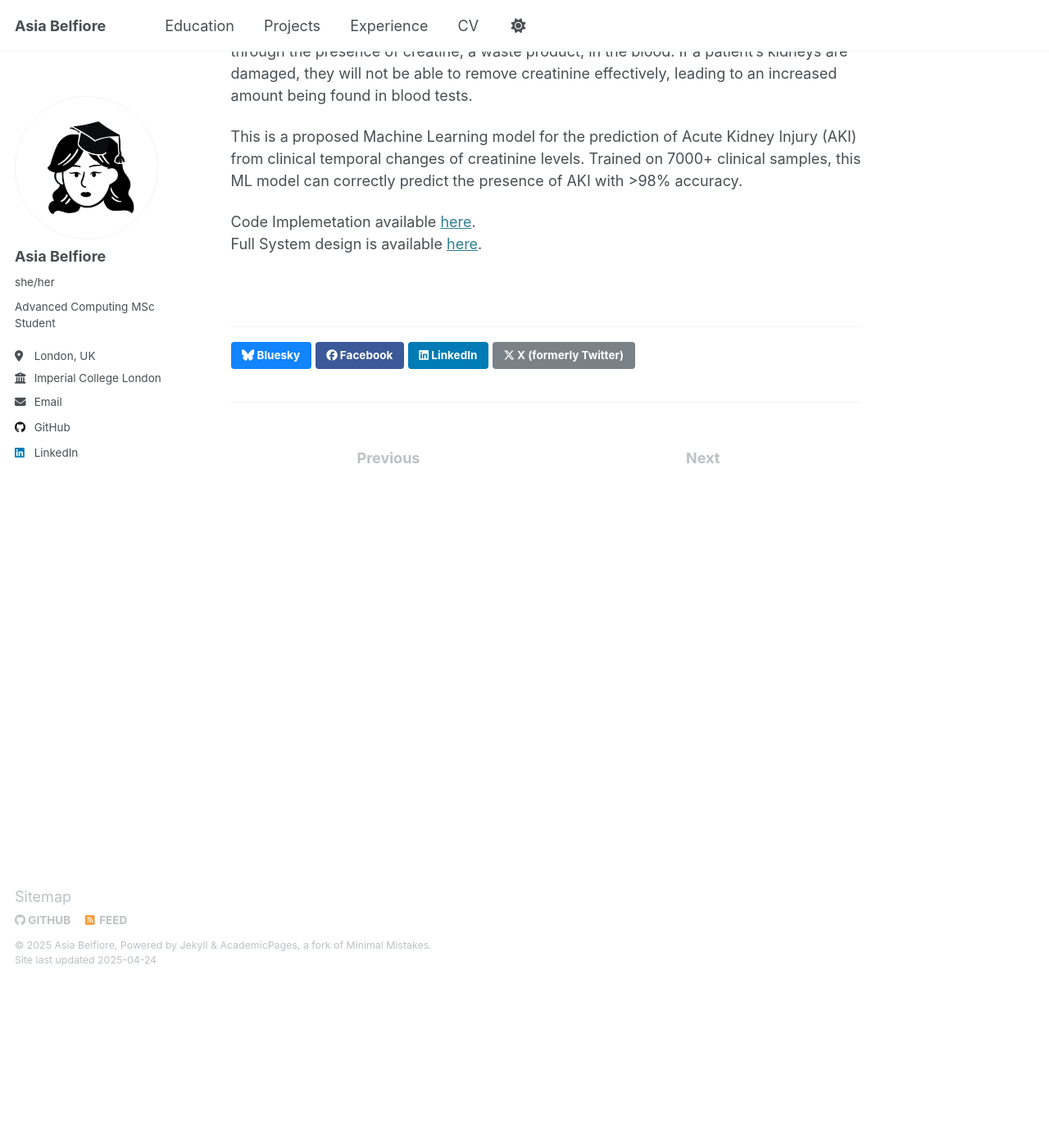
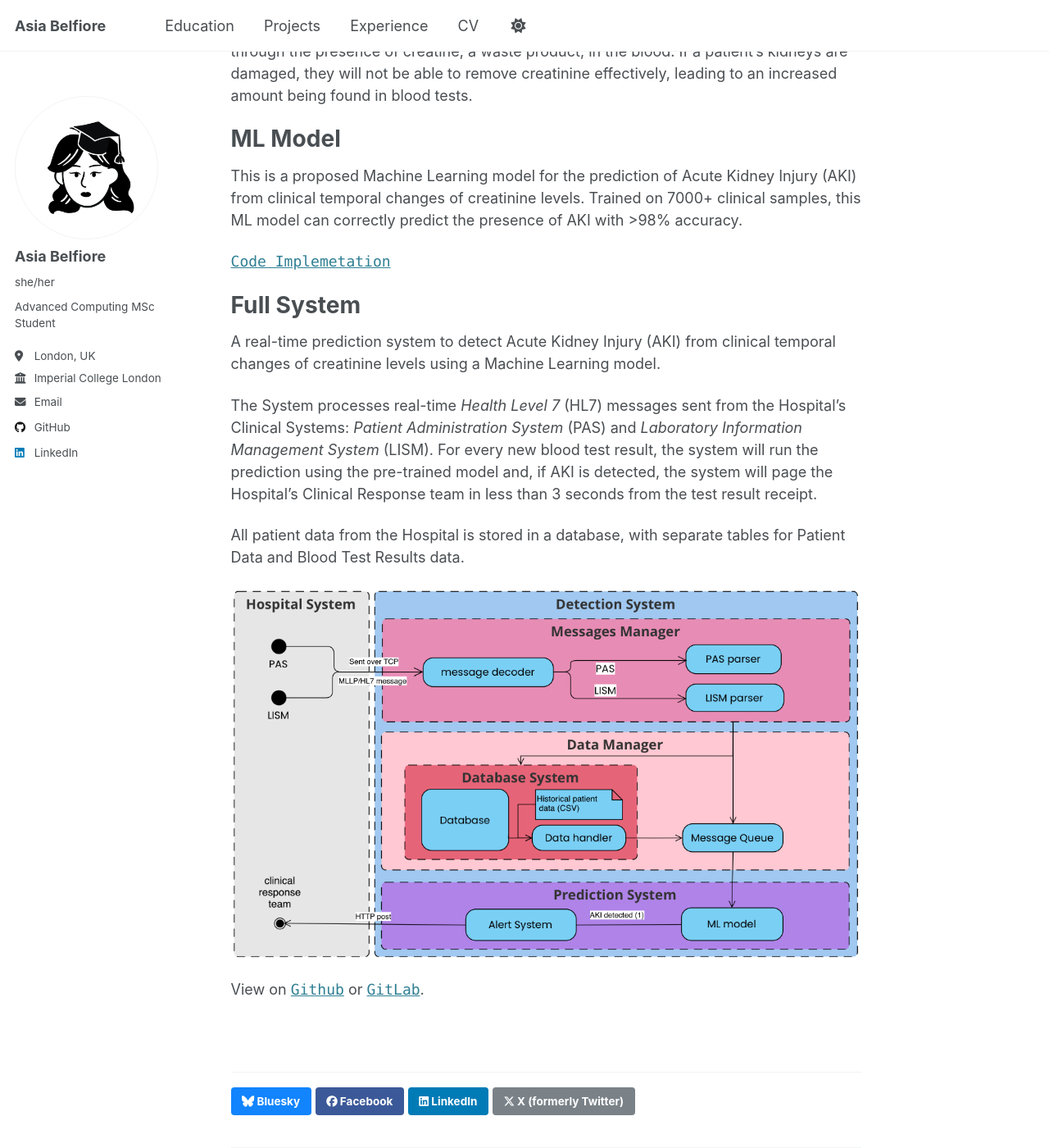
Before and after one commit to belfioreasia/belfioreasia.github.io, a Jekyll site: the page built from _portfolio/2_SWEMLS.md, in a window 1280 px wide and 1400 px high, scrolled down 201 px. Shown: the whole window at 82% size. Built offline with Jekyll 4.4.1, drawn with Linux system fonts in a browser that asks for light colours.

```diff
--- a/_portfolio/2_SWEMLS.md
+++ b/_portfolio/2_SWEMLS.md
@@ -7,8 +7,24 @@ collection: portfolio
 Many serious medical conditions can result in kidney injury, making kidney function a good, if lagging, indicator of general health.
 Acute kidney injury is generally detected through the presence of creatine, a waste product, in the blood. If a patient’s kidneys are damaged, they will not be able to remove creatinine effectively, leading to an increased amount being found in blood tests.
 
+ML Model
+===
+
 This is a proposed Machine Learning model for the prediction of Acute Kidney Injury (AKI) from clinical temporal changes of creatinine levels.
 Trained on 7000+ clinical samples, this ML model can correctly predict the presence of AKI with >98% accuracy.
 
-Code Implemetation available [here](https://github.com/belfioreasia/aki-predictor). \\
-Full System design is available [here](https://gitlab.doc.ic.ac.uk/ab6124/swemls_aki3).
+[<kbd>Code Implemetation</kbd>](https://github.com/belfioreasia/aki-predictor)
+
+
+Full System
+===
+A real-time prediction system to detect Acute Kidney Injury (AKI) from clinical temporal changes of creatinine levels using a Machine Learning model.
+
+The System processes real-time *Health Level 7* (HL7) messages sent from the Hospital's Clinical Systems: *Patient Administration System* (PAS) and *Laboratory Information Management System* (LISM).
+For every new blood test result, the system will run the prediction using the pre-trained model and, if AKI is detected, the system will page the Hospital's Clinical Response team in less than 3 seconds from the test result receipt.
+
+All patient data from the Hospital is stored in a database, with separate tables for Patient Data and Blood Test Results data.
+
+![alt text](/images/aki-system.png)
+
+View on [<kbd>Github</kbd>](https://github.com/belfioreasia/swemls-aki-prediction) or [<kbd>GitLab</kbd>](https://gitlab.doc.ic.ac.uk/ab6124/swemls_aki3).
```
Also changed, not shown: _pages/cv.md (+2 -0 lines), _pages/education.md (+4 -2 lines), _pages/experience.md (+4 -4 lines), _portfolio/1_CrohnsPred.md (+2 -2 lines), _portfolio/3_DeepLearning_cw2.md (deleted, +0 -28 lines), _portfolio/3_FDM.md (added, +15 -0 lines), _portfolio/4_DGL.md (deleted, +0 -17 lines), _portfolio/4_DeepLearning_cw2.md (added, +28 -0 lines), _portfolio/5_DGL.md (added, +18 -0 lines), images/FDM_expenses_manager.png (added), 1 other file.
